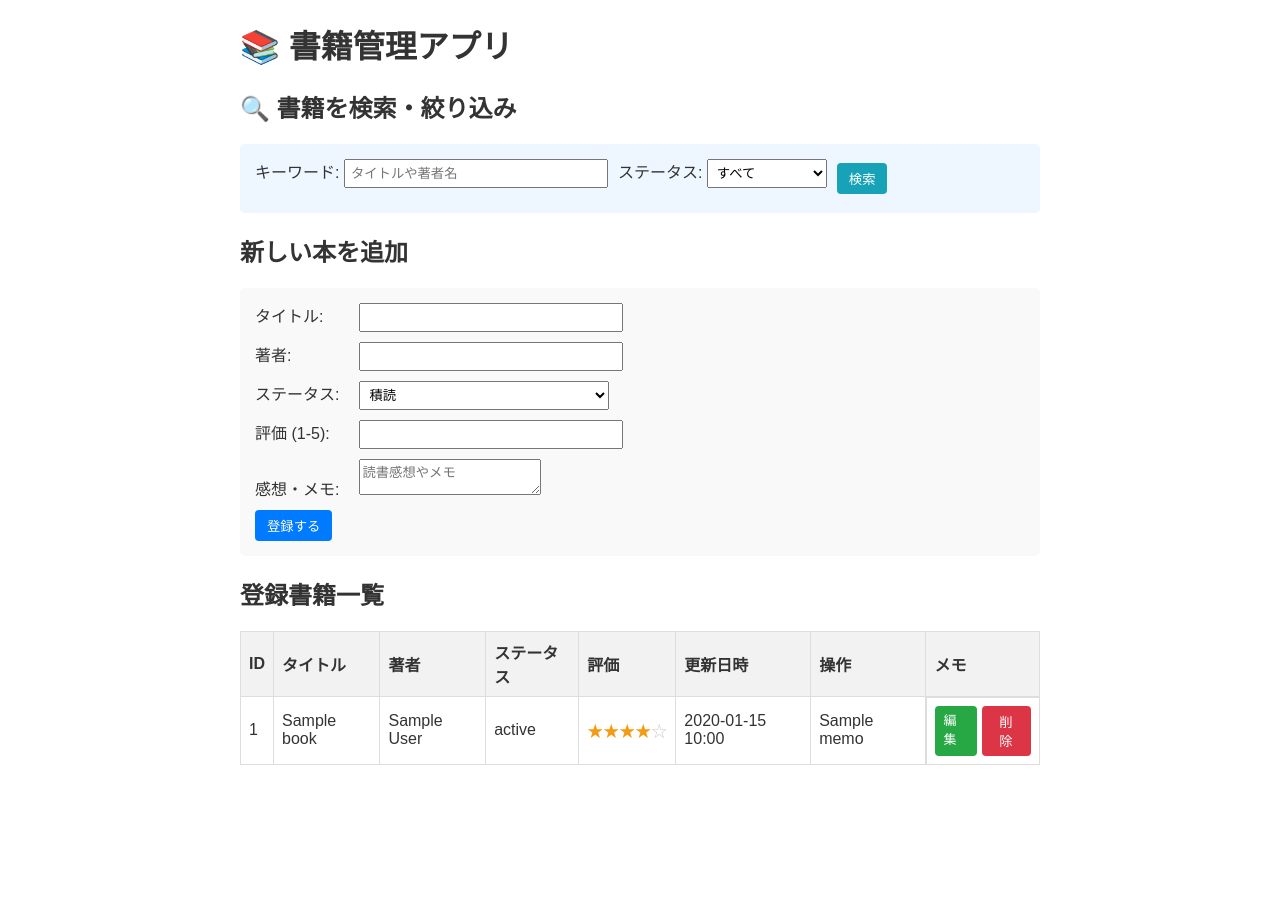
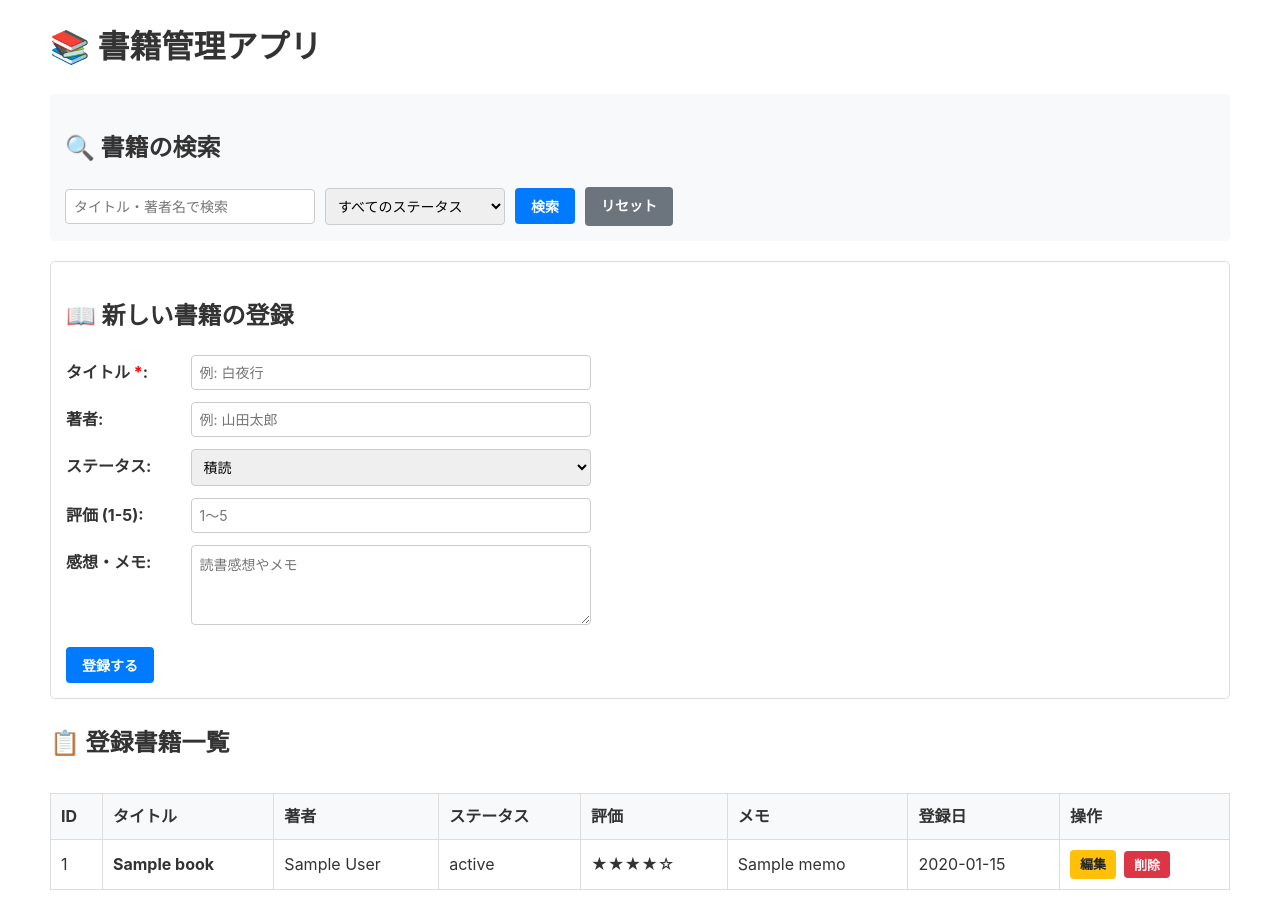
Before and after one commit to mysweetlatte201051/book-log-app, a Flask app: page / in a window 1280 px wide. Before the commit the page ends 765 px from the top, so only its background shows below. Run offline with Flask 3, Linux system fonts and the light colour scheme; a database or web service that is not in the repository returns one stand-in record (values such as "Sample title"); some libraries are stand-ins or nearby versions.

Commit message:
Fix: Update template placeholders and UI design for test compliance

```diff
--- a/static/css/style.css
+++ b/static/css/style.css
@@ -1,95 +1,157 @@
-/* 全体スタイル */
+/* --- ベース・レスポンシブコンテナ --- */
 body {
-    font-family: sans-serif;
-    max-width: 800px;
+    font-family: -apple-system, BlinkMacSystemFont, "Segoe UI", Roboto, "Helvetica Neue", Arial, sans-serif;
+    color: #333;
+    line-height: 1.6;
+    max-width: 1200px;
+    width: 95%;
     margin: 20px auto;
-    padding: 0 20px;
-    color: #333;
+    padding: 0 10px;
+    box-sizing: border-box;
 }
 
-h1, h2 {
-    color: #333;
+/* --- ボタンの共通スタイル --- */
+.btn-primary {
+    display: inline-block;
+    background-color: #007bff;
+    color: white;
+    padding: 8px 16px;
+    border: none;
+    border-radius: 4px;
+    cursor: pointer;
+    text-decoration: none;
+    font-size: 14px;
+    font-weight: bold;
+}
+.btn-primary:hover {
+    background-color: #0069d9;
 }
 
-/* フォーム装飾 */
-form {
-    background: #f9f9f9;
-    padding: 15px;
-    border-radius: 5px;
-    margin-bottom: 20px;
+/* リセット・キャンセル用の二次ボタン */
+.btn-secondary {
+    display: inline-block;
+    background-color: #6c757d;
+    color: white;
+    padding: 8px 16px;
+    border: none;
+    border-radius: 4px;
+    cursor: pointer;
+    text-decoration: none;
+    font-size: 14px;
+    font-weight: bold;
+}
+.btn-secondary:hover {
+    background-color: #5a6268;
 }
 
-form div {
-    margin-bottom: 10px;
+/* 一覧操作用小型ボタン */
+.action-buttons {
+    display: flex;
+    align-items: center;
+    gap: 8px;
 }
 
-label {
+.btn-edit {
     display: inline-block;
-    width: 100px;
+    padding: 4px 10px;
+    background-color: #ffc107;
+    color: #212529;
+    text-decoration: none;
+    border-radius: 4px;
+    font-size: 13px;
+    font-weight: bold;
+}
+.btn-edit:hover {
+    background-color: #e0a800;
 }
 
-input, select {
-    padding: 5px;
-    width: 250px;
-}
-
-button {
-    padding: 6px 12px;
-    background: #007bff;
+.btn-delete {
+    padding: 4px 10px;
+    background-color: #dc3545;
     color: white;
     border: none;
     border-radius: 4px;
     cursor: pointer;
+    font-size: 13px;
+    font-weight: bold;
+}
+.btn-delete:hover {
+    background-color: #c82333;
 }
 
-button:hover {
-    background: #0056b3;
+/* --- フォームとレスポンシブ要素 --- */
+form .form-group {
+    margin-bottom: 12px;
 }
 
-/* テーブル装飾 */
+form label {
+    display: inline-block;
+    width: 120px;
+    vertical-align: top;
+    margin-top: 5px;
+    font-weight: bold;
+}
+
+input[type="text"],
+input[type="number"],
+select,
+textarea {
+    width: 100%;
+    max-width: 400px;
+    padding: 8px;
+    border: 1px solid #ccc;
+    border-radius: 4px;
+    box-sizing: border-box;
+    font-family: inherit;
+    font-size: 14px;
+}
+
+textarea {
+    resize: both;
+    min-height: 80px;
+}
+
+/* スマホ等でのフォーム要素の可変対応 */
+@media (max-width: 600px) {
+    form label {
+        display: block;
+        width: 100%;
+        margin-bottom: 4px;
+    }
+    input[type="text"],
+    input[type="number"],
+    select,
+    textarea {
+        max-width: 100%;
+    }
+}
+
+/* --- テーブルの横スクロール（スマートフォン対応） --- */
+.table-responsive {
+    width: 100%;
+    overflow-x: auto;
+    -webkit-overflow-scrolling: touch;
+}
+
 table {
     width: 100%;
     border-collapse: collapse;
     margin-top: 10px;
+    min-width: 650px; /* スマホで崩れない最小幅 */
 }
 
 th, td {
     border: 1px solid #ddd;
-    padding: 8px;
+    padding: 10px;
     text-align: left;
 }
 
 th {
-    background-color: #f2f2f2;
+    background-color: #f8f9fa;
 }
 
-.actions {
-    display: flex;
-    gap: 5px;
+.memo-cell {
+    white-space: pre-wrap;
+    word-break: break-word;
+    max-width: 300px;
 }
-
-.btn-edit {
-    background-color: #28a745;
-    text-decoration: none;
-    color: white;
-    padding: 4px 8px;
-    border-radius: 4px;
-    font-size: 13px;
-}
-
-.btn-delete {
-    background-color: #dc3545;
-}
-
-/* 評価（星マーク）専用クラス */
-.star-filled {
-    color: #f39c12; /* オレンジ色 */
-}
-
-.star-empty {
-    color: #ccc; /* グレー */
-}
-
-.star-none {
-    color: #999;
-}
--- a/templates/index.html
+++ b/templates/index.html
@@ -3,44 +3,41 @@
 <head>
     <meta charset="UTF-8">
     <meta name="viewport" content="width=device-width, initial-scale=1.0">
-    <title>書籍管理アプリ (Book Log)</title>
+    <title>書籍管理アプリ</title>
     <link rel="stylesheet" href="{{ url_for('static', filename='css/style.css') }}">
 </head>
 <body>
     <h1>📚 書籍管理アプリ</h1>
 
-    <h2>🔍 書籍を検索・絞り込み</h2>
-    <form action="/" method="GET" style="display: flex; gap: 10px; align-items: center; background: #eef7ff;">
-        <div>
-            <label for="search-keyword" style="width: auto;">キーワード:</label>
-            <input type="text" id="search-keyword" name="keyword" value="{{ keyword or '' }}" placeholder="タイトルや著者名">
-        </div>
-        <div>
-            <label for="search-status" style="width: auto;">ステータス:</label>
-            <select id="search-status" name="status" style="width: 120px;">
-                <option value="">すべて</option>
+    <!-- 🔍 検索・絞り込みフォーム -->
+    <section style="margin-bottom: 20px; padding: 15px; background-color: #f8f9fa; border-radius: 5px;">
+        <h2>🔍 書籍の検索</h2>
+        <form action="{{ url_for('index') }}" method="GET" style="display: flex; gap: 10px; flex-wrap: wrap; align-items: center;">
+            <input type="text" name="keyword" value="{{ keyword }}" placeholder="タイトル・著者名で検索" style="max-width: 250px;">
+            <select name="status" style="max-width: 180px;">
+                <option value="">すべてのステータス</option>
                 <option value="積読" {% if status == '積読' %}selected{% endif %}>積読</option>
                 <option value="読書中" {% if status == '読書中' %}selected{% endif %}>読書中</option>
                 <option value="読了" {% if status == '読了' %}selected{% endif %}>読了</option>
             </select>
+            <button type="submit" class="btn-primary">検索</button>
+            <a href="{{ url_for('index') }}" class="btn-secondary">リセット</a>
+        </form>
+    </section>
+
+    <!-- ➕ 新規書籍登録フォーム -->
+    <section style="margin-bottom: 25px; padding: 15px; border: 1px solid #ddd; border-radius: 5px;">
+        <h2>📖 新しい書籍の登録</h2>
+        <form action="{{ url_for('add_book') }}" method="POST">
+            <div class="form-group">
+                <label for="title">タイトル <span style="color:red;">*</span>:</label>
+                <input type="text" id="title" name="title" required placeholder="例: 白夜行">
             </div>
-        <button type="submit" style="background-color: #17a2b8;">検索</button>
-        {% if keyword or status %}
-            <a href="/" style="font-size: 13px; color: #6c757d; text-decoration: none;">クリア</a>
-        {% endif %}
-    </form>
-
-    <h2>新しい本を追加</h2>
-    <form action="{{ url_for('add_book') }}" method="POST">
-        <div>
-            <label for="title">タイトル:</label>
-            <input type="text" id="title" name="title" required>
+            <div class="form-group">
+                <label for="author">著者:</label>
+                <input type="text" id="author" name="author" placeholder="例: 山田太郎">
             </div>
-        <div>
-            <label for="author">著者:</label>
-            <input type="text" id="author" name="author">
-        </div>
-        <div>
+            <div class="form-group">
                 <label for="status">ステータス:</label>
                 <select id="status" name="status">
                     <option value="積読">積読</option>
@@ -48,18 +45,24 @@
                     <option value="読了">読了</option>
                 </select>
             </div>
-        <div>
+            <div class="form-group">
                 <label for="rating">評価 (1-5):</label>
-            <input type="number" id="rating" name="rating" min="1" max="5">
+                <input type="number" id="rating" name="rating" min="1" max="5" placeholder="1〜5">
             </div>
-        <div>
+            <div class="form-group">
                 <label for="memo">感想・メモ:</label>
-            <textarea id="memo" name="memo" rows="2" placeholder="読書感想やメモ"></textarea>
+                <textarea id="memo" name="memo" rows="3" placeholder="読書感想やメモ"></textarea>
             </div>
-        <button type="submit">登録する</button>
+            <div style="margin-top: 15px;">
+                <button type="submit" class="btn-primary">登録する</button>
+            </div>
         </form>
+    </section>
 
-    <h2>登録書籍一覧</h2>
+    <!-- 📋 登録書籍一覧テーブル -->
+    <section>
+        <h2>📋 登録書籍一覧</h2>
+        <div class="table-responsive">
             <table>
                 <thead>
                     <tr>
@@ -68,17 +71,17 @@
                         <th>著者</th>
                         <th>ステータス</th>
                         <th>評価</th>
-                <th>更新日時</th>
+                        <th>メモ</th>
+                        <th>登録日</th>
                         <th>操作</th>
-                <th>メモ</th>
                     </tr>
                 </thead>
                 <tbody>
                     {% for book in books %}
                     <tr>
                         <td>{{ book.id }}</td>
-                <td>{{ book.title }}</td>
-                <td>{{ book.author or '' }}</td>
+                        <td><strong>{{ book.title }}</strong></td>
+                        <td>{{ book.author or '-' }}</td>
                         <td>{{ book.status }}</td>
                         <td>
                             {% if book.rating == 5 %}<span class="star-filled">★★★★★</span>
@@ -89,21 +92,25 @@
                             {% else %}<span class="star-none">-</span>
                             {% endif %}
                         </td>
-                <td>{{ book.updated_at.strftime('%Y-%m-%d %H:%M') if book.updated_at else '' }}</td>
-                <td>{{ book.memo or '' }}</td>
-                <td class="actions">
-                    <a href="/edit/{{ book.id }}" class="btn-edit">編集</a>
-                    <form action="/delete/{{ book.id }}" method="POST" style="display:inline; margin:0; padding:0; background:none;" onsubmit="return confirm('本当に削除しますか？');">
+                        <td class="memo-cell">{{ book.memo or '-' }}</td>
+                        <td>{{ book.created_at.strftime('%Y-%m-%d') if book.created_at else '-' }}</td>
+                        <td>
+                            <div class="action-buttons">
+                                <a href="{{ url_for('edit_book', book_id=book.id) }}" class="btn-edit">編集</a>
+                                <form action="{{ url_for('delete_book', book_id=book.id) }}" method="POST" style="margin:0;" onsubmit="return confirm('本当に削除しますか？');">
                                     <button type="submit" class="btn-delete">削除</button>
                                 </form>
+                            </div>
                         </td>
                     </tr>
                     {% else %}
                     <tr>
-                <td colspan="7" style="text-align: center;">登録されている書籍はありません。</td>
+                        <td colspan="8" style="text-align: center;">該当する書籍はありません。</td>
                     </tr>
                     {% endfor %}
                 </tbody>
             </table>
+        </div>
+    </section>
 </body>
 </html>
```
Also changed, not shown: templates/edit.html (+11 -11 lines). Lines whose indentation alone changed are shown as unchanged.
